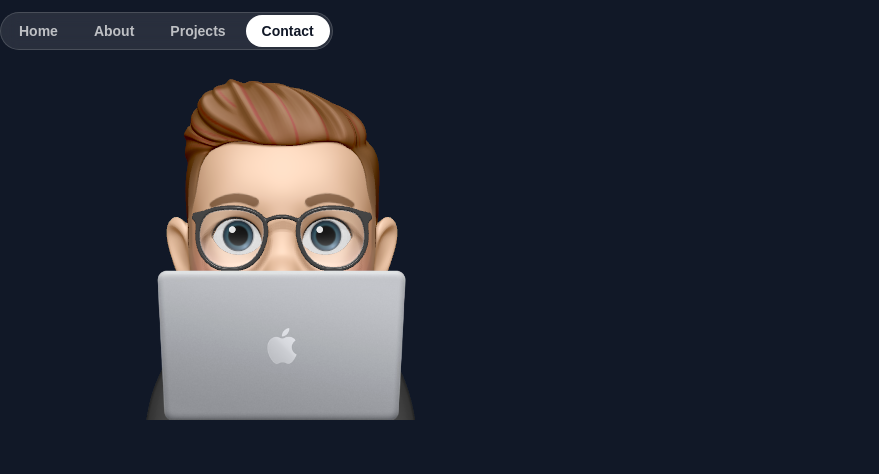
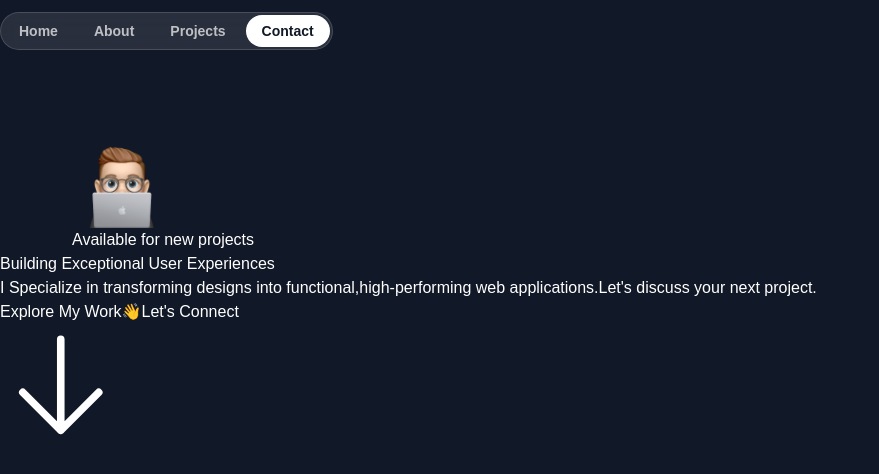
Before and after one commit to anamikagain559/my-new-portfolio, a Next.js app: page / in a window 1280 px wide. Shown: the top 474 px of the page, without its empty margins (0-879 px from the left). Built offline with nearby package versions, Linux system fonts and the light colour scheme; a web font is replaced by a local one.

Commit message:
hero section start

```diff
--- a/src/sections/Hero.tsx
+++ b/src/sections/Hero.tsx
@@ -1,12 +1,28 @@
 import memojiImage from "../assets/images/memoji-computer.png";
 import Image from "next/image";
+import ArrowDown from '@/assets/icons/arrow-down.svg';
 export const HeroSection = () => {
-  return <div>
+  return <div className="py-32">
     <div className="container">
-    <Image src={memojiImage} alt="person peeking from behind laptop"/>
-  </div>
+    <Image src={memojiImage} className="size-[100px]" alt="person peeking from behind laptop"/>
+
+
   <div>
 
   </div>
+  <div>Available for new projects</div>
+  </div>
+<h1>Building Exceptional User Experiences</h1>
+<p>I Specialize in transforming designs into functional,high-performing web applications.Let's discuss your next project.</p>
+<div>
+  <button>
+    <span>Explore My Work</span>
+    <ArrowDown/>
+  </button>
+  <button>
+    <span>👋</span>
+    <span>Let's Connect</span>
+  </button>
+</div>
   </div>;
 };
```
